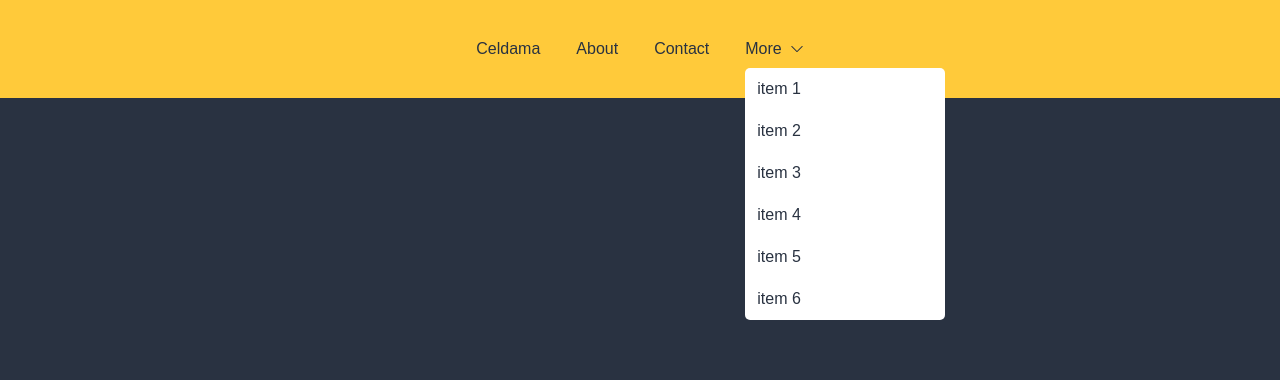
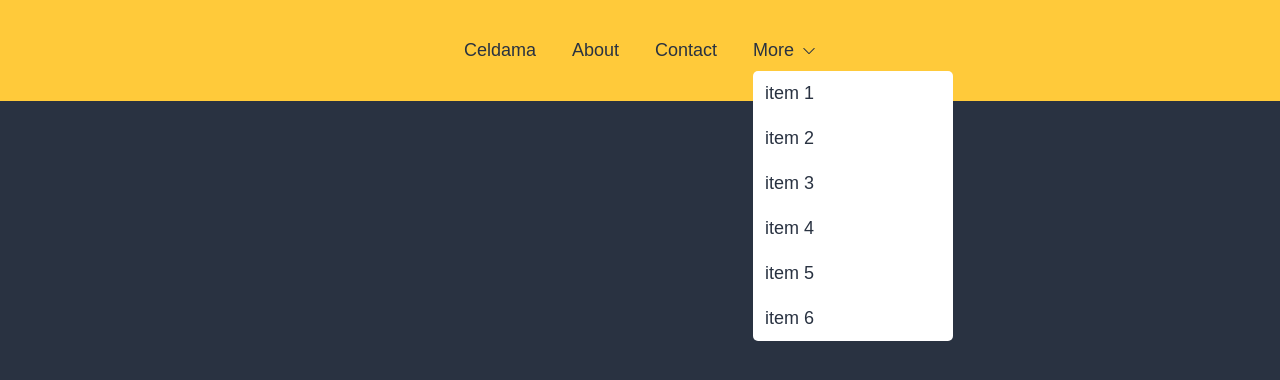
Before and after one commit to Celdama/drop-down-menu, a website: page index.html in a window 1280 px wide. Both pictures are taken after a click on the element "More". Drawn offline with Linux system fonts and the light colour scheme.

Commit message:
style: add border radius

```diff
--- a/style.css
+++ b/style.css
@@ -12,6 +12,7 @@ a {
 #app {
   height: 100vh;
   background-color: #293241;
+  font-size: 18px;
 }
 
 nav {
@@ -50,7 +51,7 @@ nav ul li {
   display: flex;
   align-items: center;
   border: none;
-  font-size: 16px;
+  font-size: 18px;
   cursor: pointer;
   color: #293241;
 }
@@ -76,13 +77,23 @@ nav ul li {
   padding: 0;
 }
 
+.drop-down-list .drop-item:first-child a {
+  border-top-right-radius: 5px;
+  border-top-left-radius: 5px;
+}
+
+.drop-down-list .drop-item:last-child a {
+  border-bottom-right-radius: 5px;
+  border-bottom-left-radius: 5px;
+}
+
 .drop-down-list .drop-item a {
   padding: 12px;
   width: 100%;
 }
 
 .drop-down-list .drop-item a:hover {
-  background-color: #b1b3b6;
+  background-color: #ffca3a;
 }
 
 .drop-down-section .drop-down-list .drop-item a {
```
